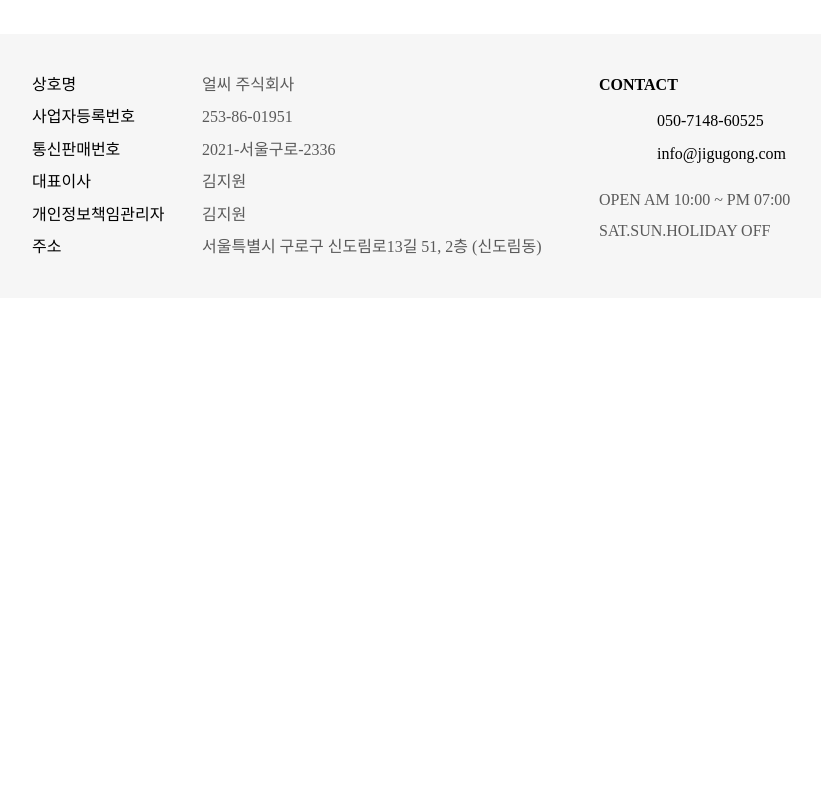
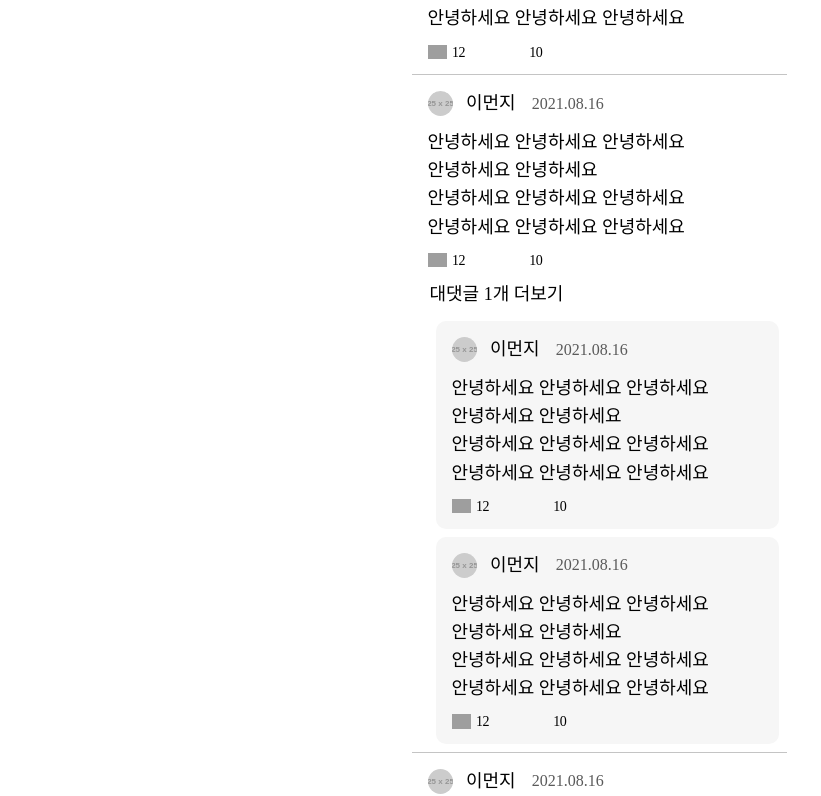
Before and after one commit to naninyang/jigugong-web, a Next.js app: page /missions/1/0 in a window 1280 px wide. Shown: the part 924-1720 px from the top of the page, without its empty margins (41-862 px from the left). Before the commit the page ends 1222 px from the top, so only its background shows below. Built offline with nearby package versions, Linux system fonts and the light colour scheme; grey boxes are pictures that could not be loaded.

Commit message:
`Photo detail` page comments & replies of `Missions`
- 미션의 인증사진 상세 페이지 댓글 및 대댓글 영역

```diff
--- a/pages/missions/[id]/0/index.jsx
+++ b/pages/missions/[id]/0/index.jsx
@@ -146,6 +146,8 @@ const CreatorName = styled.div({
 const Description = styled.div({
   padding: `${Em(16)} ${Em(7)}`,
   '& p': {
+    fontSize: Rem(18),
+    fontWeight: fontWeights.Regular,
     lineHeight: 1.56,
   },
 });
@@ -215,11 +217,120 @@ const ItemOptionBookmarkIconImage = styled.img({
 
 const CommentList = styled.ul();
 
-const CommentItem = styled.li();
+const CommentItem = styled.li({
+  paddingTop: Em(16),
+  borderTop: '1px solid #C4C4C4',
+  '&:first-of-type': {
+    borderTop: 0,
+  },
+});
 
-const ReplyList = styled.ul();
+const AsideCreator = styled.div({
+  display: 'flex',
+  alignItems: 'center',
+  padding: `0 ${Em(16)}`,
+});
 
-const ReplyItem = styled.li();
+const AsideAvatar = styled.div({
+  width: Rem(25),
+  height: Rem(25),
+  overflow: 'hidden',
+  borderRadius: '100%',
+});
+
+const AsideImage = styled.img({
+  width: '100%',
+  height: '100%',
+  objectFit: 'cover',
+});
+
+const AsideName = styled.div({
+  marginLeft: Em(12),
+  fontSize: Rem(18),
+  fontWeight: fontWeights.Regular,
+});
+
+const AsideDateTime = styled.time({
+  marginLeft: Em(16),
+  fontSize: Rem(16),
+  fontWeight: fontWeights.Regular,
+  color: '#5a5a5a',
+});
+
+const AsideDescription = styled.div({
+  padding: `${Em(12)} ${Em(16)} ${Em(8)}`,
+  '& p': {
+    fontSize: Rem(18),
+    fontWeight: fontWeights.Regular,
+    lineHeight: 1.56,
+  },
+});
+
+const AsideOptions = styled.div({
+  display: 'flex',
+  alignItems: 'center',
+  padding: `0 ${Em(16)} ${Em(11)}`,
+});
+
+const AsideOptionLike = styled.span({
+  display: 'flex',
+  alignItems: 'center',
+});
+
+const AsideOptionLikeIcon = styled.span({
+  display: 'flex',
+  alignItems: 'center',
+  width: Rem(20),
+  height: Rem(23),
+});
+
+const AsideOptionLikeIconImage = styled.img({
+  width: Rem(19),
+});
+
+const AsideOptionStatus = styled.span({
+  padding: `${Em(2)} 0 0 ${Em(5)}`,
+  fontSize: Rem(14),
+  letterSpacing: `-${Rem(.5)}`,
+  fontWeight: fontWeights.Regular,
+  color: '#000000',
+});
+
+const AsideOptionReply = styled.span({
+  display: 'flex',
+  alignItems: 'center',
+  padding: `0 ${Em(40)}`,
+});
+
+const AsideOptionReplyIcon = styled.span({
+  width: Rem(20),
+  height: Rem(23),
+  background: `url(${images.icons.chatbox}) no-repeat 50% 50%/${Rem(18)} ${Rem(22)}`,
+});
+
+const AsideMore = styled.div({
+  marginTop: `-${Em(8)}`,
+});
+
+const AsideMoreButton = styled.button({
+  padding: `${Em(8)} ${Em(16)}`,
+  border: 0,
+  backgroundColor: '#ffffff',
+  fontSize: Rem(18),
+  fontWeight: fontWeights.Regular,
+  color: '#000000',
+});
+
+const ReplyList = styled.ul({
+  marginLeft: Em(16),
+});
+
+const ReplyItem = styled.li({
+  margin: Em(8),
+  paddingTop: Em(16),
+  borderRadius: Em(10),
+  backgroundColor: '#f6f6f6',
+});
 
 function ArticleItem() {
   const [scrollY, setScrollY] = useState(0);
@@ -335,20 +446,144 @@ function ArticleItem() {
           </ItemOptions>
 
           <CommentList>
+            {/* {} */}
             <CommentItem>
-              comment #1
+              <AsideCreator>
+                <AsideAvatar><AsideImage src={'https://dummyimage.com/25x25/0EAA5/fff.png'} alt='' /></AsideAvatar>
+                <AsideName>이먼지</AsideName>
+                <AsideDateTime datetime='2021-08-16'>2021.08.16</AsideDateTime>
+              </AsideCreator>
+              <AsideDescription>
+                <p>안녕하세요 안녕하세요 안녕하세요 안녕하세요 안녕하세요</p>
+                <p>안녕하세요 안녕하세요 안녕하세요 안녕하세요 안녕하세요 안녕하세요</p>
+              </AsideDescription>
+              <AsideOptions>
+                <AsideOptionLike>
+                  <AsideOptionLikeIcon>
+                    <AsideOptionLikeIconImage
+                      src={`${images.icons.heartFalse}`}
+                      alt={'찜안됨'}
+                    />
+                  </AsideOptionLikeIcon>
+                  <AsideOptionStatus aria-label={'찜 개수'}>12</AsideOptionStatus>
+                </AsideOptionLike>
+                <AsideOptionReply>
+                  <AsideOptionReplyIcon />
+                  <AsideOptionStatus aria-label={'댓글 개수'}>10</AsideOptionStatus>
+                </AsideOptionReply>
+              </AsideOptions>
+              {/* {} */}
             </CommentItem>
             <CommentItem>
-              comment #2
-              <button type='button'>대댓글 1개 더보기</button>
+              <AsideCreator>
+                <AsideAvatar><AsideImage src={'https://dummyimage.com/25x25/0EAA5/fff.png'} alt='' /></AsideAvatar>
+                <AsideName>이먼지</AsideName>
+                <AsideDateTime datetime='2021-08-16'>2021.08.16</AsideDateTime>
+              </AsideCreator>
+              <AsideDescription>
+                <p>안녕하세요 안녕하세요 안녕하세요 안녕하세요 안녕하세요</p>
+                <p>안녕하세요 안녕하세요 안녕하세요 안녕하세요 안녕하세요 안녕하세요</p>
+              </AsideDescription>
+              <AsideOptions>
+                <AsideOptionLike>
+                  <AsideOptionLikeIcon>
+                    <AsideOptionLikeIconImage
+                      src={`${images.icons.heartTrue}`}
+                      alt={'찜됨'}
+                    />
+                  </AsideOptionLikeIcon>
+                  <AsideOptionStatus aria-label={'찜 개수'}>12</AsideOptionStatus>
+                </AsideOptionLike>
+                <AsideOptionReply>
+                  <AsideOptionReplyIcon />
+                  <AsideOptionStatus aria-label={'댓글 개수'}>10</AsideOptionStatus>
+                </AsideOptionReply>
+              </AsideOptions>
+              <AsideMore><AsideMoreButton type='button'>대댓글 1개 더보기</AsideMoreButton></AsideMore>
               <ReplyList>
+                {/*  */}
                 <ReplyItem>
-                  reply #2_1
+                  <AsideCreator>
+                    <AsideAvatar><AsideImage src={'https://dummyimage.com/25x25/0EAA5/fff.png'} alt='' /></AsideAvatar>
+                    <AsideName>이먼지</AsideName>
+                    <AsideDateTime datetime='2021-08-16'>2021.08.16</AsideDateTime>
+                  </AsideCreator>
+                  <AsideDescription>
+                    <p>안녕하세요 안녕하세요 안녕하세요 안녕하세요 안녕하세요</p>
+                    <p>안녕하세요 안녕하세요 안녕하세요 안녕하세요 안녕하세요 안녕하세요</p>
+                  </AsideDescription>
+                  <AsideOptions>
+                    <AsideOptionLike>
+                      <AsideOptionLikeIcon>
+                        <AsideOptionLikeIconImage
+                          src={`${images.icons.heartTrue}`}
+                          alt={'찜됨'}
+                        />
+                      </AsideOptionLikeIcon>
+                      <AsideOptionStatus aria-label={'찜 개수'}>12</AsideOptionStatus>
+                    </AsideOptionLike>
+                    <AsideOptionReply>
+                      <AsideOptionReplyIcon />
+                      <AsideOptionStatus aria-label={'댓글 개수'}>10</AsideOptionStatus>
+                    </AsideOptionReply>
+                  </AsideOptions>
                 </ReplyItem>
+                {/*  */}
                 <ReplyItem>
-                  reply #2_2
+                  <AsideCreator>
+                    <AsideAvatar><AsideImage src={'https://dummyimage.com/25x25/0EAA5/fff.png'} alt='' /></AsideAvatar>
+                    <AsideName>이먼지</AsideName>
+                    <AsideDateTime datetime='2021-08-16'>2021.08.16</AsideDateTime>
+                  </AsideCreator>
+                  <AsideDescription>
+                    <p>안녕하세요 안녕하세요 안녕하세요 안녕하세요 안녕하세요</p>
+                    <p>안녕하세요 안녕하세요 안녕하세요 안녕하세요 안녕하세요 안녕하세요</p>
+                  </AsideDescription>
+                  <AsideOptions>
+                    <AsideOptionLike>
+                      <AsideOptionLikeIcon>
+                        <AsideOptionLikeIconImage
+                          src={`${images.icons.heartFalse}`}
+                          alt={'찜안됨'}
+                        />
+                      </AsideOptionLikeIcon>
+                      <AsideOptionStatus aria-label={'찜 개수'}>12</AsideOptionStatus>
+                    </AsideOptionLike>
+                    <AsideOptionReply>
+                      <AsideOptionReplyIcon />
+                      <AsideOptionStatus aria-label={'댓글 개수'}>10</AsideOptionStatus>
+                    </AsideOptionReply>
+                  </AsideOptions>
                 </ReplyItem>
+                {/*  */}
               </ReplyList>
+            </CommentItem>
+            <CommentItem>
+              <AsideCreator>
+                <AsideAvatar><AsideImage src={'https://dummyimage.com/25x25/0EAA5/fff.png'} alt='' /></AsideAvatar>
+                <AsideName>이먼지</AsideName>
+                <AsideDateTime datetime='2021-08-16'>2021.08.16</AsideDateTime>
+              </AsideCreator>
+              <AsideDescription>
+                <p>안녕하세요 안녕하세요 안녕하세요 안녕하세요 안녕하세요</p>
+                <p>안녕하세요 안녕하세요 안녕하세요 안녕하세요 안녕하세요 안녕하세요</p>
+              </AsideDescription>
+              <AsideOptions>
+                <AsideOptionLike>
+                  <AsideOptionLikeIcon>
+                    <AsideOptionLikeIconImage
+                      src={`${images.icons.heartFalse}`}
+                      alt={'찜안됨'}
+                    />
+                  </AsideOptionLikeIcon>
+                  <AsideOptionStatus aria-label={'찜 개수'}>12</AsideOptionStatus>
+                </AsideOptionLike>
+                <AsideOptionReply>
+                  <AsideOptionReplyIcon />
+                  <AsideOptionStatus aria-label={'댓글 개수'}>10</AsideOptionStatus>
+                </AsideOptionReply>
+              </AsideOptions>
+              {/* {} */}
             </CommentItem>
           </CommentList>
 
```
